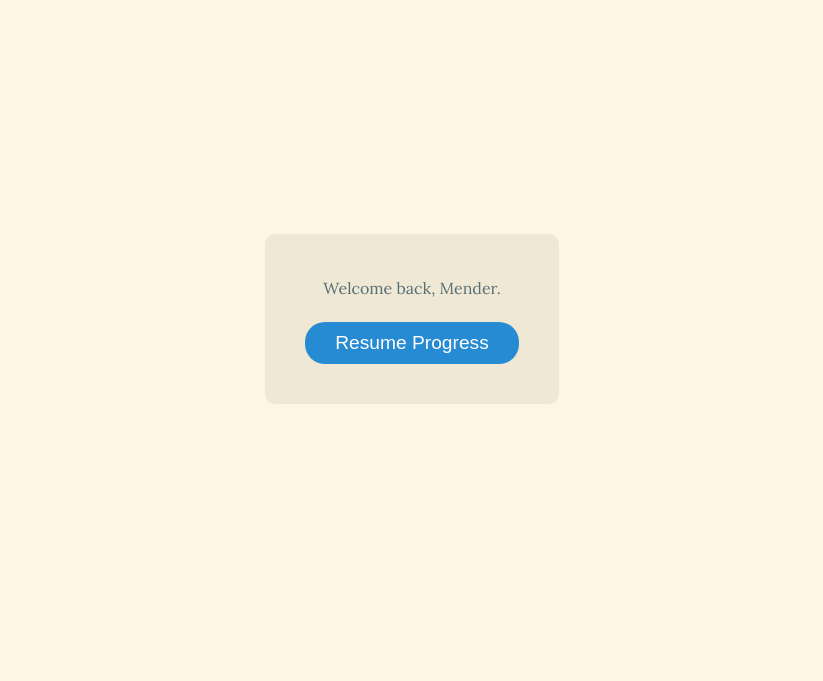
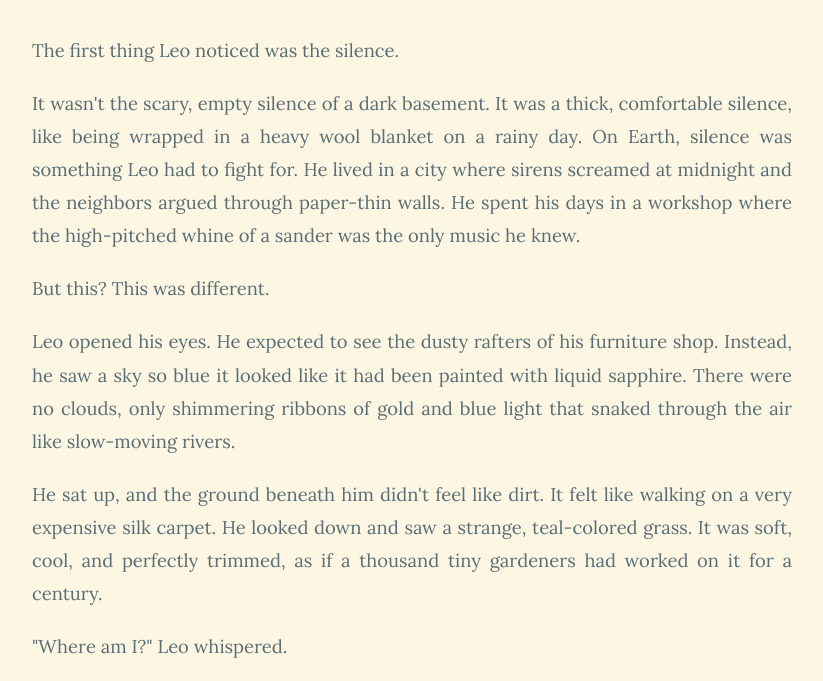
Before and after one commit to vespersigma/the-sky-garden-of-tiny-joys, a plain HTML site: page index.html in a window 1280 px wide. Shown: the part 81-762 px from the top of the page, without its empty margins (228-1051 px from the left). Drawn offline with nearby package versions, Linux system fonts and the light colour scheme.

Commit message:
Auto-resume progress and CSS bugfixes

```diff
--- a/index.html
+++ b/index.html
@@ -33,12 +33,6 @@
         </aside>
 
         <main id="reader">
-            <div id="welcome-screen" class="hidden">
-                <div class="card">
-                    <p>Welcome back, Mender.</p>
-                    <button id="resume-button">Resume Progress</button>
-                </div>
-            </div>
             <div id="content">
                 <!-- Story content will be rendered here -->
             </div>
--- a/reader.js
+++ b/reader.js
@@ -8,8 +8,6 @@ const sidebar = document.getElementById('sidebar');
 const overlay = document.getElementById('overlay');
 const themeToggle = document.getElementById('theme-toggle');
 const chapterListEl = document.getElementById('chapter-list');
-const welcomeScreen = document.getElementById('welcome-screen');
-const resumeBtn = document.getElementById('resume-button');
 
 let manifest = null;
 let currentArcIdx = 0;
@@ -138,12 +136,13 @@ function checkProgress() {
     }
 
     if (saved) {
-        welcomeScreen.classList.remove('hidden');
-        resumeBtn.onclick = () => {
-            const { a, c } = JSON.parse(saved);
+        const { a, c } = JSON.parse(saved);
+        // Ensure indices are still valid in manifest
+        if (manifest.arcs[a] && manifest.arcs[a].chapters[c]) {
             loadChapter(a, c);
-            welcomeScreen.classList.add('hidden');
-        };
+        } else {
+            loadChapter(0, 0);
+        }
     } else {
         loadChapter(0, 0);
     }
--- a/style.css
+++ b/style.css
@@ -28,6 +28,10 @@ body {
     font-family: var(--font-serif);
     line-height: 1.8;
     transition: background-color 0.3s, color 0.3s;
+}
+
+.hidden {
+    display: none !important;
 }
 
 #app {
@@ -173,34 +177,6 @@ button {
     display: none;
 }
 
-#welcome-screen {
-    position: fixed;
-    top: 0;
-    left: 0;
-    width: 100%;
-    height: 100%;
-    display: flex;
-    justify-content: center;
-    align-items: center;
-    z-index: 200;
-    background-color: var(--bg-color);
-}
-
-.card {
-    background-color: var(--card-bg);
-    padding: 40px;
-    border-radius: 10px;
-    text-align: center;
-}
-
-#resume-button {
-    margin-top: 20px;
-    padding: 10px 30px;
-    background-color: var(--accent-color);
-    color: white;
-    border-radius: 20px;
-}
-
 @media (max-width: 600px) {
     #app {
         padding: 15px;
```
